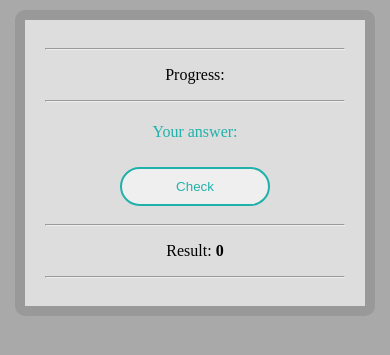
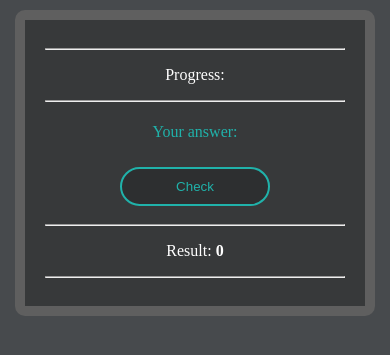
Before and after one commit to tamarinvs19/translation-of-words, a Django app: page /missions/1/ in a window 390 px wide. Shown: the top 355 px of the page. Run offline with Django 3.2, Linux system fonts and the light colour scheme; data that the repository does not hold is empty.

Commit message:
update styles

```diff
--- a/missions/views.py
+++ b/missions/views.py
@@ -114,5 +114,5 @@ def return_results_page(request, pk, **kwargs):
     return render(request, 'result.html', {'res': res,
         'all': mission.count_of_words,
         'percent': percent,
-        'time': timezone.now() - mission.start_time
+        'time': (timezone.now() - mission.start_time).strftime('%H h %M m %S s')
         })
--- a/static/radio_style.css
+++ b/static/radio_style.css
@@ -23,7 +23,7 @@
 /*.radio-container .radio-btn.nth-6{width: calc(15% - 1.5px);}*/
 .radio-container .radio-btn label{
   background-color: transparent;
-  color: #000;
+  color: #ffffff;
   display: block;
   padding: 6px 12px;
   text-align: center;
@@ -32,5 +32,5 @@
 .radio-container .radio-btn input{display: none;}
 .radio-container .radio-btn input:checked + label{
   background-color: lightseagreen;
-  color: #fff;
+  color: #ffffff;
 }
--- a/static/styles.css
+++ b/static/styles.css
@@ -1,5 +1,5 @@
 body {
-    background-color: darkgray;
+    background-color: #474A4D;
     text-align: center;
     font-family: Carlito;
 }
@@ -9,11 +9,24 @@ body {
     margin-top: 10px;
     box-sizing: content-box;
     position: relative;
-    border: 10px solid #999999;
+    border: 10px solid #5F5F5F;
     border-radius: 10px;
-    background: #dddddd;
+    background: #37393A;
     padding: 20px;
     width: 300px;
+    color: #ffffff;
+}
+
+@media screen and (max-width: 800px){
+    .span {
+	width: 60%;
+    }
+}
+
+@media screen and (max-width: 400px){
+    .span {
+	width: 80%;
+    }
 }
 
 ul.navbar {
@@ -58,6 +71,7 @@ li.navbar a.active {
 }
 
 input[type="button" i] {
+    background: #2D2F30;
     border: 2px solid;
     border-radius: 30px;
     padding: 10px 15px;
@@ -67,10 +81,10 @@ input[type="button" i] {
     text-decoration: none;
     user-select: none;
     outline: none;
-    transition: 0.2s;
 }
 
 input[type="submit" i] {
+    background: #2D2F30;
     border: 2px solid;
     border-radius: 30px;
     padding: 10px 15px;
@@ -80,10 +94,10 @@ input[type="submit" i] {
     text-decoration: none;
     user-select: none;
     outline: none;
-    transition: 0.2s;
 }
 
 input[type="number" i] {
+    background: #2D2F30;
     width: 50px;
     border: 2px solid;
     border-radius: 3px;
@@ -95,6 +109,7 @@ input[type="number" i] {
 }
 
 select {
+    background: #2D2F30;
     border: 2px solid;
     border-radius: 3px;
     padding: 5px 15px;
```
